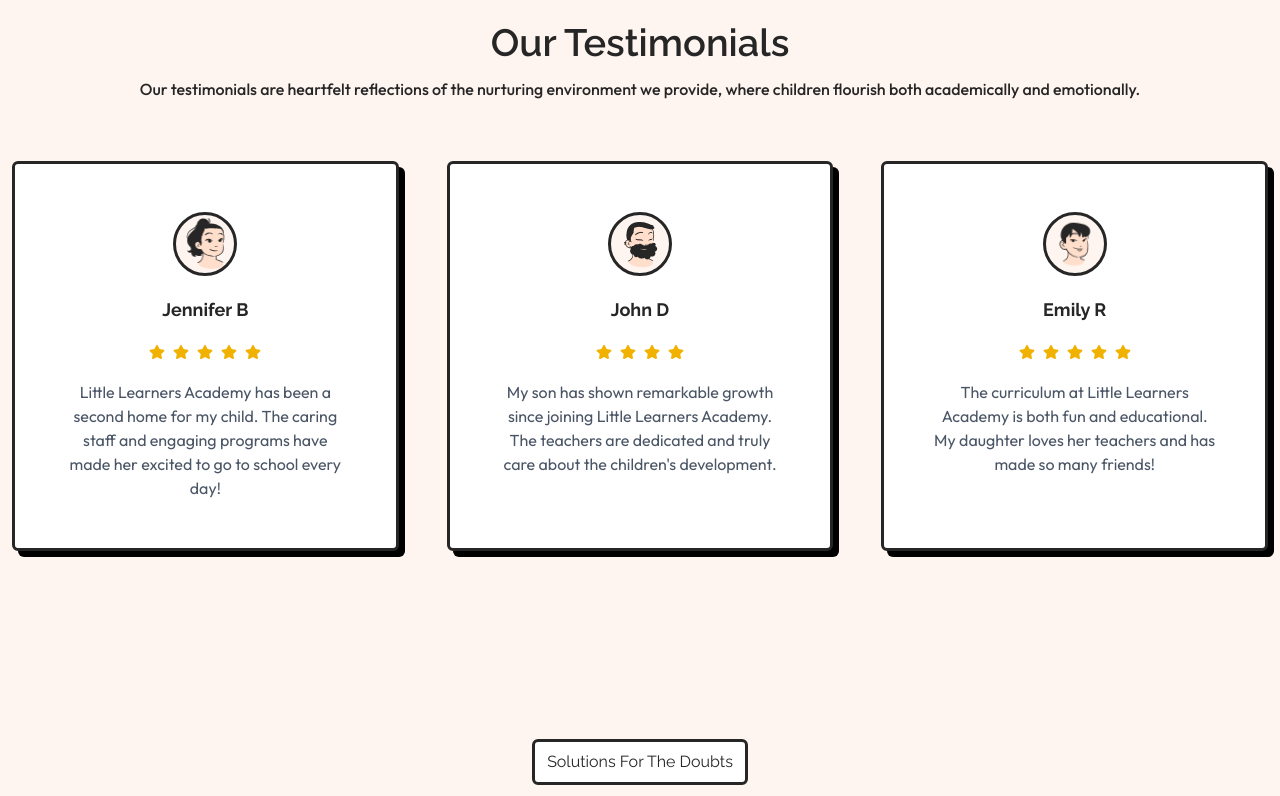
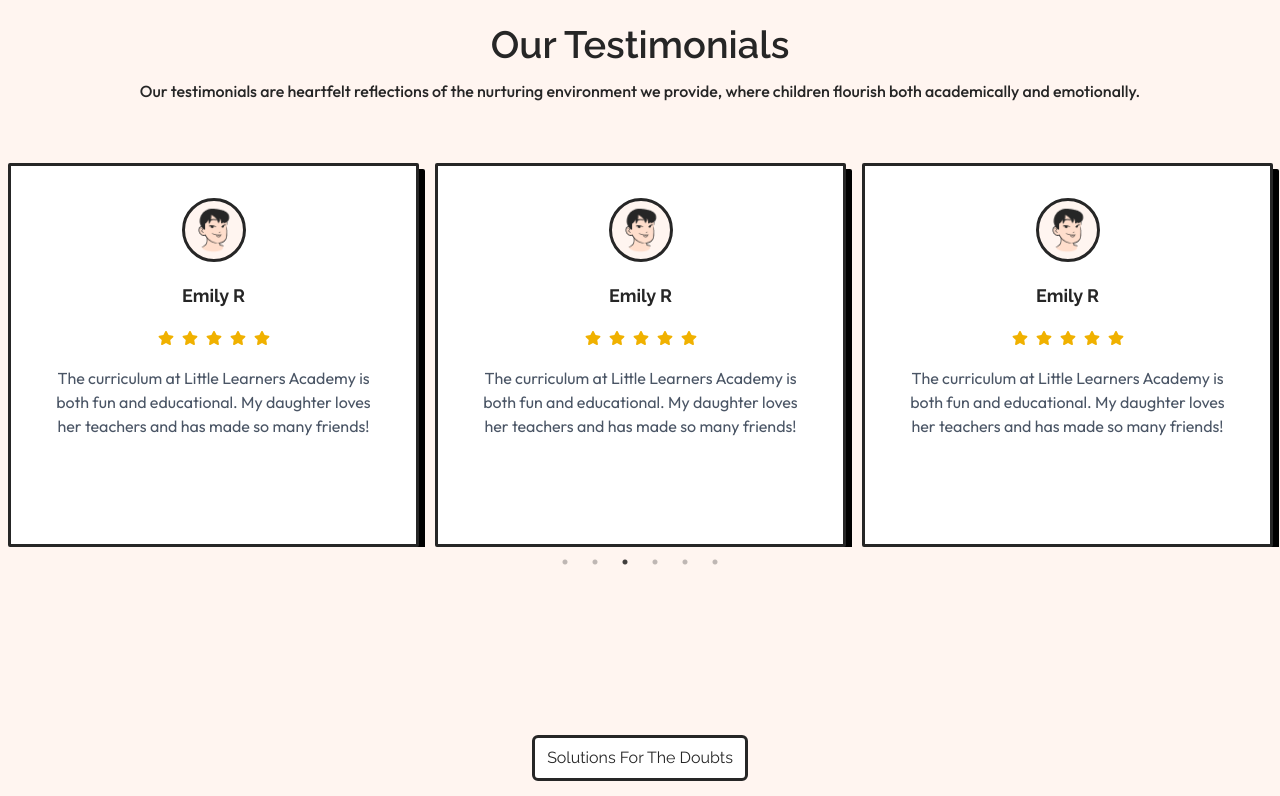
Before and after one commit to Ahmedatia99/School-Education, a React (Vite) app: page / in a window 1280 px wide. Shown: the part 1805-2601 px from the top of the page. Built offline with nearby package versions, Linux system fonts and the light colour scheme.

Commit message:
add reactslick to improve testimonial section

```diff
--- a/package.json
+++ b/package.json
@@ -16,6 +16,8 @@
     "react-dom": "^19.1.1",
     "react-icons": "^5.5.0",
     "react-router-dom": "^7.8.0",
+    "react-slick": "^0.31.0",
+    "slick-carousel": "^1.8.1",
     "tailwind-scrollbar-hide": "^4.0.0"
   },
   "devDependencies": {
--- a/src/components/home/OurTestimonials.tsx
+++ b/src/components/home/OurTestimonials.tsx
@@ -1,6 +1,8 @@
 import React from "react";
 import SubContainer from "./../common/SubContainer";
 import OurTestimonialsCard from "./OurTestimonialsCard";
+import "slick-carousel/slick/slick.css";
+import "slick-carousel/slick/slick-theme.css";
 
 function OurTestimonials() {
   const data = [
@@ -22,16 +24,34 @@
       rate: 5,
       info: "The curriculum at Little Learners Academy is both fun and educational. My daughter loves her teachers and has made so many friends!",
     },
+    {
+      img: "/images/person-3.png",
+      name: "Emily R",
+      rate: 5,
+      info: "The curriculum at Little Learners Academy is both fun and educational. My daughter loves her teachers and has made so many friends!",
+    },
+    {
+      img: "/images/person-3.png",
+      name: "Emily R",
+      rate: 5,
+      info: "The curriculum at Little Learners Academy is both fun and educational. My daughter loves her teachers and has made so many friends!",
+    },
+    {
+      img: "/images/person-3.png",
+      name: "Emily R",
+      rate: 5,
+      info: "The curriculum at Little Learners Academy is both fun and educational. My daughter loves her teachers and has made so many friends!",
+    },
   ];
 
   return (
-    <section className=" container mx-auto px-3 py-12 bg-light">
+    <section className=" container mx-auto  py-12 bg-light">
       <SubContainer
         btnText="Their Happy Words 🤗"
         h2Text="Our Testimonials"
         pText="Our testimonials are heartfelt reflections of the nurturing environment we provide, where children flourish both academically and emotionally."
       />
-      <div className="grid grid-cols-1 md:grid-cols-2 lg:grid-cols-3 gap-12">
+      <div className="slider-container">
         <OurTestimonialsCard data={data} />
       </div>
     </section>
--- a/src/components/home/OurTestimonialsCard.tsx
+++ b/src/components/home/OurTestimonialsCard.tsx
@@ -1,4 +1,5 @@
 import { FaStar } from "react-icons/fa";
+import Slider from "react-slick";
 
 type BoxPhotoInPositionProps = {
   data: {
@@ -9,25 +10,86 @@
   }[];
   children?: React.ReactNode;
 };
+const settings = {
+  dots: true,
+  infinite: true,
+  slidesToShow: 3,
+  slidesToScroll: 1,
+  autoplay: true,
+  speed: 4000,
+  autoplaySpeed: 2000,
+  cssEase: "linear",
+  responsive: [
+    {
+      breakpoint: 2000,
+      settings: {
+        slidesToShow: 3,
+        slidesToScroll: 1,
+        infinite: true,
+        dots: true,
+      },
+    },
+    {
+      breakpoint: 1024,
+      settings: {
+        slidesToShow: 2,
+        slidesToScroll: 1,
+        infinite: true,
+        dots: true,
+      },
+    },
+    {
+      breakpoint: 768,
+      settings: {
+        slidesToShow: 1,
+        slidesToScroll: 1,
+      },
+
+    },
+    {
+      breakpoint: 425,
+      settings: {
+        slidesToShow: 1,
+        slidesToScroll: 1,
+      },
+
+    },
+    {
+      breakpoint: 375,
+      settings: {
+        slidesToShow: 1,
+        slidesToScroll: 1,
+      },
+
+    },
+    {
+      breakpoint: 320,
+      settings: {
+        slidesToShow: 1,
+        slidesToScroll: 1,
+      },
+
+    },
+  ],
+};
+
 function OurTestimonialsCard({
   data,
   containerClassName = "",
 }: BoxPhotoInPositionProps) {
   return (
-    <>
+    <Slider {...settings}>
       {data.map((item, index) => (
+        <div className="px-2" key={index}>
           <div
-          key={index}
-          className={`flex flex-col items-center gap-5 p-12  border-[3px] rounded-md w-full shadow-[6px_6px_0px_rgba(0,0,0,1)] bg-white ${containerClassName}`}
+            className={`!h-96 flex flex-col items-center gap-5 p-8  border-[3px] rounded-xs w-full shadow-[6px_6px_0px_rgba(0,0,0,1)] bg-white ${containerClassName}`}
           >
             <img
               src={item.img}
               alt={item.name}
               className={`w-16 h-16 rounded-full border-[3px] bg-light `}
             />
-          <h3 className="font-bold text-lg text-center">
-            {item.name}
-          </h3>
+            <h3 className="font-bold text-lg text-center">{item.name}</h3>
             <div className={`flex items-center gap-2`}>
               {Array.from({ length: item.rate }, (_, i) => (
                 <span key={i} className="text-yellow-500">
@@ -37,8 +99,9 @@
             </div>
             <p className={`text-center text-gray-600 max-w-xs`}>{item.info}</p>
           </div>
+        </div>
       ))}
-    </>
+    </Slider>
   );
 }
 
--- a/src/style/main.css
+++ b/src/style/main.css
@@ -10,17 +10,27 @@
     font-family: "Outfit", sans-serif;
   }
 
-  /* Hide scrollbar for Chrome, Safari, Opera */
+
   .scrollbar-hide::-webkit-scrollbar,
   .hide-scrollbar::-webkit-scrollbar {
     display: none;
   }
 
-  /* Hide scrollbar for IE, Edge, Firefox */
+
   .scrollbar-hide,
   .hide-scrollbar {
-    -ms-overflow-style: none; /* IE & Edge */
-    scrollbar-width: none; /* Firefox */
+    -ms-overflow-style: none;
+    scrollbar-width: none;
+  }
+  .slick-prev:before,
+  .slick-next:before {
+    font-size: 26px;
+    color: #ff8d4d !important;
+  }
+  .slick-next,
+  .slick-prev {
+    right: -20px !important;
+    display: none !important;
   }
 }
 
@@ -41,7 +51,7 @@
            w-full max-w-2xl mt-6 md:mt-4 lg:mt-8
            bg-orange py-4 md:py-2 lg:py-6
            px-4 md:px-8 lg:px-12
-           border-2 border-dark rounded-xl
+           border-[3px] border-dark rounded-sm
            shadow-[6px_6px_0px_rgba(255,190,153,1)]
            gap-4 sm:gap-0;
   }
```
Also changed, not shown: 1 other file (tests, documents, lock files or other folders). Lines whose indentation alone changed are shown as unchanged.
